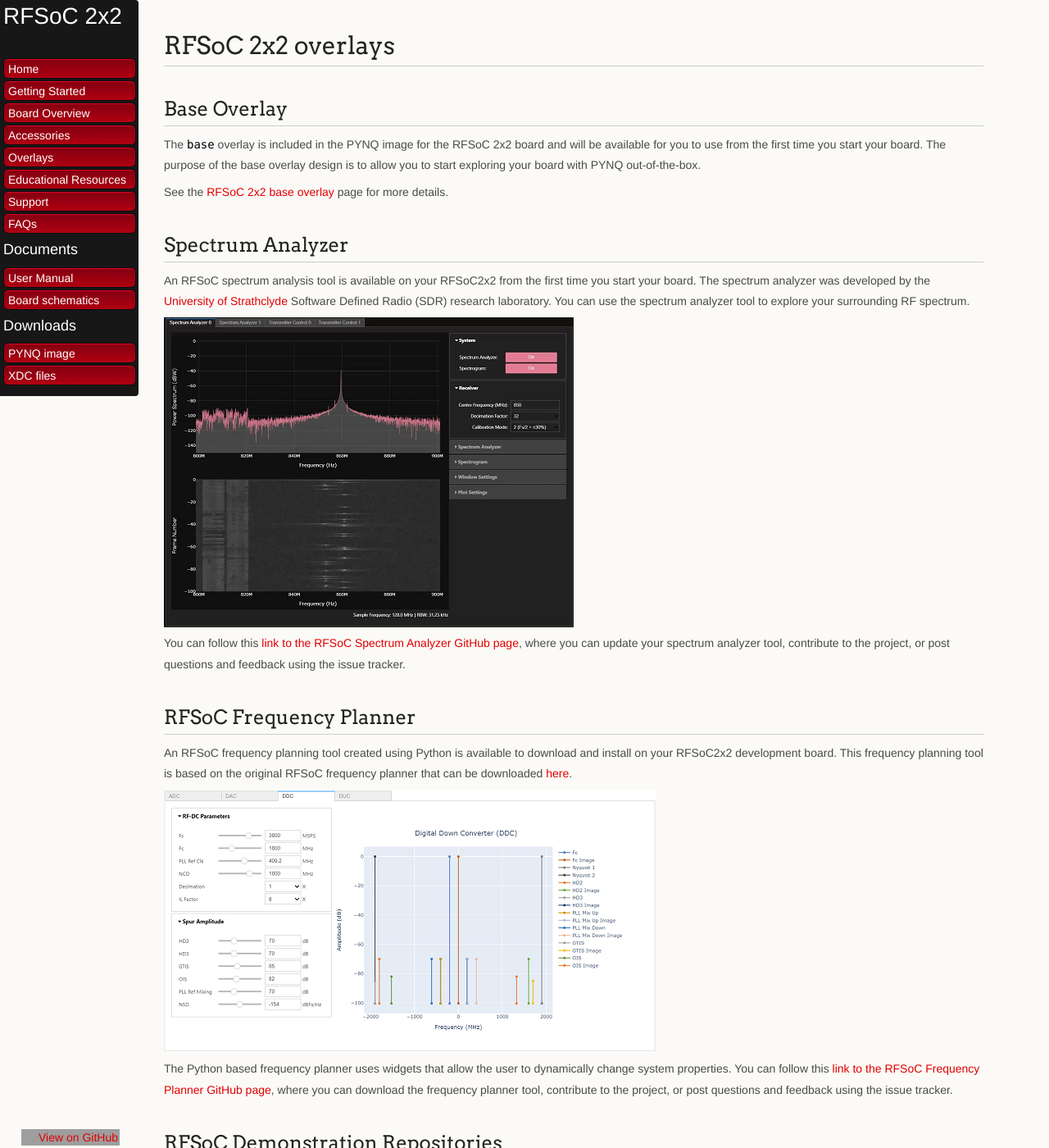
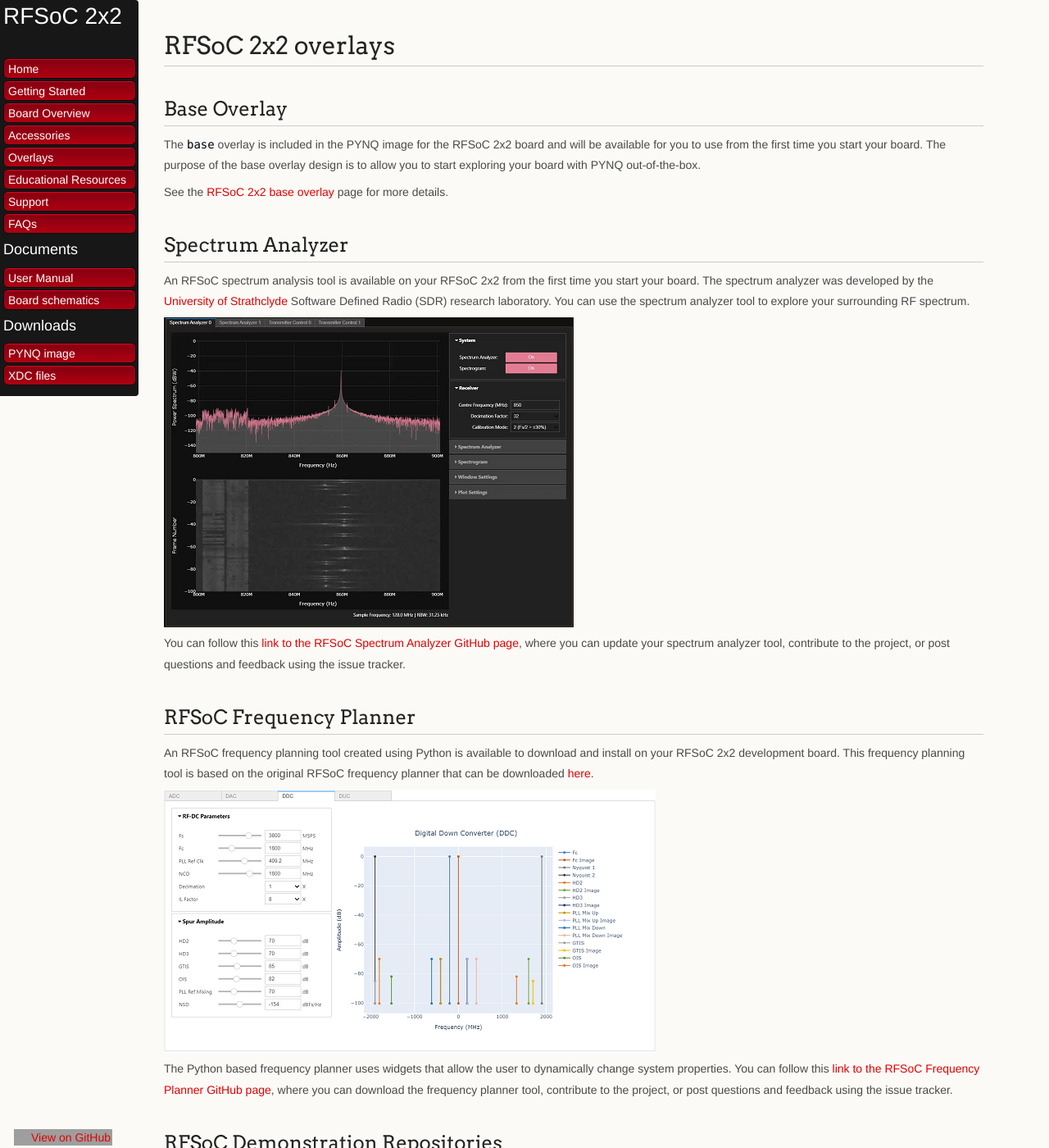
Before and after one commit to Xilinx/RFSoC2x2-PYNQ, a Jekyll site: the page built from docs/overlays.md, in a window 1280 px wide and 1400 px high. Shown: the whole window at 82% size. Built offline with Jekyll 4.4.1, drawn with Linux system fonts in a browser that asks for light colours; our own code applies the rules of GitHub Pages for plain Markdown files; some of the changed text lies outside the part shown; grey boxes are pictures that could not be loaded.

Commit message:
Normalize board name, center footer, typo

```diff
--- a/docs/_sass/jekyll-theme-dinky.scss
+++ b/docs/_sass/jekyll-theme-dinky.scss
@@ -347,7 +347,7 @@
   float:left;
   position:fixed;
   bottom:0px;
-	padding-left: 25px;
+	padding-left: 16px;
 }
 
 /*
--- a/docs/overlays.md
+++ b/docs/overlays.md
@@ -8,7 +8,7 @@
 
 ## Spectrum Analyzer
 
-An RFSoC spectrum analysis tool is available on your RFSoC2x2 from the first time you start your board. The spectrum analyzer was developed by the [University of Strathclyde](https://sdr.eee.strath.ac.uk/) Software Defined Radio (SDR) research laboratory. You can use the spectrum analyzer tool to explore your surrounding RF spectrum.
+An RFSoC spectrum analysis tool is available on your RFSoC 2x2 from the first time you start your board. The spectrum analyzer was developed by the [University of Strathclyde](https://sdr.eee.strath.ac.uk/) Software Defined Radio (SDR) research laboratory. You can use the spectrum analyzer tool to explore your surrounding RF spectrum.
 
 ![](./images/strathclyde/rfsoc_spectrum_analyser_500.png)
 
@@ -16,7 +16,7 @@
 
 ## RFSoC Frequency Planner
 
-An RFSoC frequency planning tool created using Python is available to download and install on your RFSoC2x2 development board. This frequency planning tool is based on the original RFSoC frequency planner that can be downloaded [here](https://www.xilinx.com/publications/products/tools/zynq-ultrascale-plus-rfsoc-frequency-planner-rev1p7.xlsx.zip).
+An RFSoC frequency planning tool created using Python is available to download and install on your RFSoC 2x2 development board. This frequency planning tool is based on the original RFSoC frequency planner that can be downloaded [here](https://www.xilinx.com/publications/products/tools/zynq-ultrascale-plus-rfsoc-frequency-planner-rev1p7.xlsx.zip).
 
 ![](./images/strathclyde/rfsoc_frequency_planner_600.png)
 
@@ -24,7 +24,7 @@
 
 ## RFSoC Demonstration Repositories
 
-The [University of Strathclyde](https://sdr.eee.strath.ac.uk/) SDR research laboratory has created a series of demonstration projects for the RFSoC2x2 development board. Clicking on the links below will take you to the main GitHub page where these demonstrations are stored.
+The [University of Strathclyde](https://sdr.eee.strath.ac.uk/) SDR research laboratory has created a series of demonstration projects for the RFSoC 2x2 development board. Clicking on the links below will take you to the main GitHub page where these demonstrations are stored.
 
 * [RFSoC OFDM Demonstrator](https://github.com/strath-sdr/rfsoc_ofdm)
 * [RFSoC QPSK Demonstrator](https://github.com/strath-sdr/rfsoc_qpsk)
@@ -35,7 +35,7 @@
 
 ## RFSoC Introduction Notebooks
 
-There are a collection of RFSoC introductory notebooks specifically for your RFSoC2x2 development board. You can obtain a copy of the RFSoC introductory notebooks from the following GitHub repository, [RFSoC Notebooks](https://github.com/strath-sdr/rfsoc_notebooks).
+There are a collection of RFSoC introductory notebooks specifically for your RFSoC 2x2 development board. You can obtain a copy of the RFSoC introductory notebooks from the following GitHub repository, [RFSoC Notebooks](https://github.com/strath-sdr/rfsoc_notebooks).
 
 <img src="./images/strathclyde/rfsoc_notebooks/rf_data_converters_400.png" align="left" width="25%"/>
 <img src="./images/strathclyde/rfsoc_notebooks/software_defined_radio_400.png" align="left" width="25%"/>
```
Also changed, not shown: docs/base_overlay.md (+1 -1 lines), docs/support.md (+1 -1 lines), README.md.
